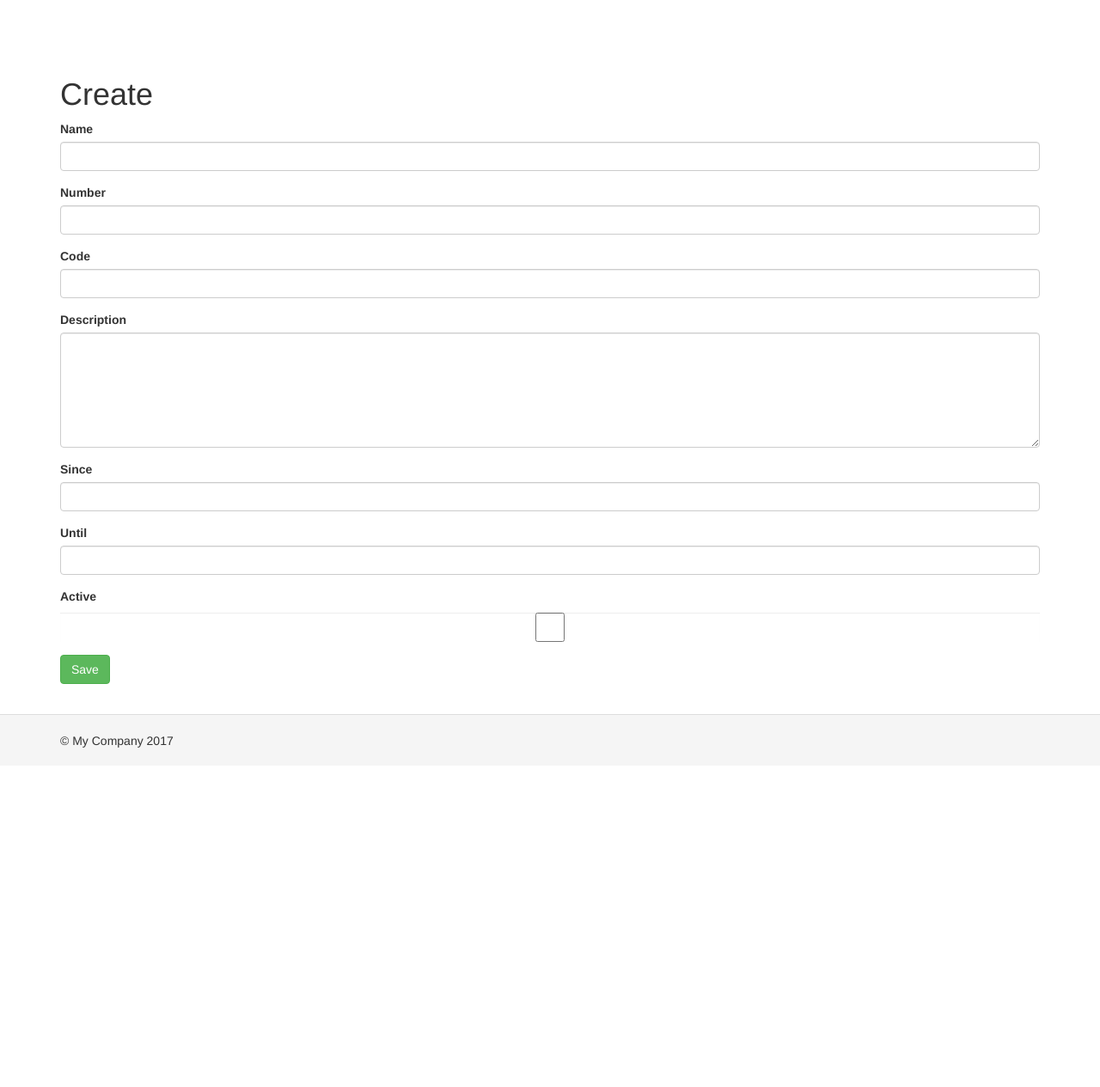
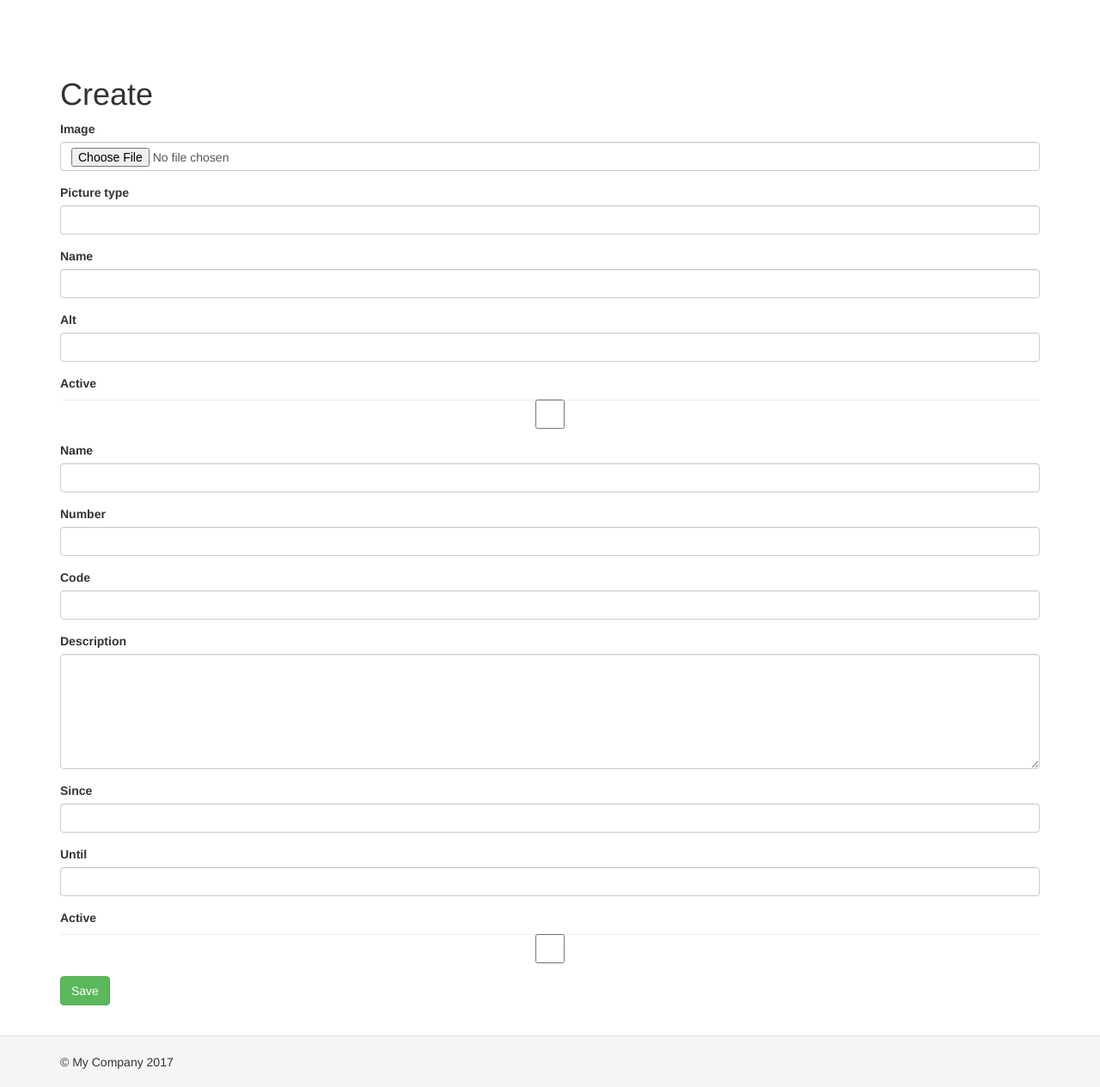
Before and after one commit to rafaelucena/voteja, a Yii app: template views/party/create.php in a window 1280 px wide. Shown: the whole page at 86% size. Before the commit the page ends 870 px from the top, so only its background shows below. Run offline with PHP 8.4 and a stand-in for Yii, Linux system fonts and the light colour scheme; the template is opened without the code that fills it, so the values that code supplies are empty; form fields are guessed from the names that the template uses; some libraries are stand-ins or nearby versions.

Commit message:
#0037 (add) - Implementing to add *picture into *party (Initial changes including form adaptations and model includes)

```diff
--- a/views/party/_form.php
+++ b/views/party/_form.php
@@ -5,6 +5,7 @@ use yii\widgets\ActiveForm;
 
 /* @var $this yii\web\View */
 /* @var $model app\models\Party */
+/* @var $modelPicture app\models\Picture */
 /* @var $form yii\widgets\ActiveForm */
 ?>
 
@@ -12,9 +13,22 @@ use yii\widgets\ActiveForm;
 
     <?php $form = ActiveForm::begin(); ?>
 
-    <?php //echo $form->field($model, 'picture_id')->textInput() ?>
+    <div class="picture-form-section">
+        <?php /** PICTURE SECTION **/ ?>
 
-    <?php //echo $form->field($model, 'address_id')->textInput() ?>
+        <?= $form->field($modelPicture, 'image')->fileInput() ?>
+
+        <?= $form->field($modelPicture, 'picture_type_id')->textInput() ?>
+
+        <?= $form->field($modelPicture, 'name')->textInput(['maxlength' => true]) ?>
+
+        <?= $form->field($modelPicture, 'alt')->textInput(['maxlength' => true]) ?>
+
+        <?= $form->field($modelPicture, 'active')->checkbox() ?>
+    </div>
+
+    <div class="party-form-section">
+        <?php /** PARTY SECTION **/ ?>
 
         <?= $form->field($model, 'name')->textInput(['maxlength' => true]) ?>
 
@@ -29,6 +43,7 @@ use yii\widgets\ActiveForm;
         <?= $form->field($model, 'until')->textInput() ?>
 
         <?= $form->field($model, 'active')->checkbox() ?>
+    </div>
 
     <div class="form-group">
         <?= Html::submitButton('Save', ['class' => 'btn btn-success']) ?>
--- a/views/party/create.php
+++ b/views/party/create.php
@@ -5,6 +5,7 @@ use yii\helpers\Html;
 
 /* @var $this yii\web\View */
 /* @var $model app\models\Party */
+/* @var $modelPicture app\models\Picture */
 
 $this->title = 'Create';
 $this->params['breadcrumbs'][] = ['label' => 'Party', 'url' => ['index']];
@@ -14,6 +15,10 @@ $this->params['breadcrumbs'][] = $this->title;
 
     <h1><?= Html::encode($this->title) ?></h1>
 
+    <?= $this->render('@views/picture/_form', [
+        'model' => $modelPicture,
+    ]) ?>
+
     <?= $this->render('_form', [
         'model' => $model,
     ]) ?>
--- a/views/party/update.php
+++ b/views/party/update.php
@@ -4,6 +4,7 @@ use yii\helpers\Html;
 
 /* @var $this yii\web\View */
 /* @var $model app\models\Party */
+/* @var $modelPicture app\models\Picture */
 
 $this->params['breadcrumbs'][] = ['label' => 'Party', 'url' => ['index']];
 $this->params['breadcrumbs'][] = ['label' => $model->id, 'url' => ['view', 'id' => $model->id]];
@@ -16,6 +17,7 @@ $this->title = 'Update: ' . $model->id . ' - ' . $model->code;
 
     <?= $this->render('_form', [
         'model' => $model,
+        'modelPicture' => $modelPicture,
     ]) ?>
 
 </div>
```
Also changed, not shown: controllers/PartyController.php (+18 -1 lines). Lines whose indentation alone changed are shown as unchanged.
